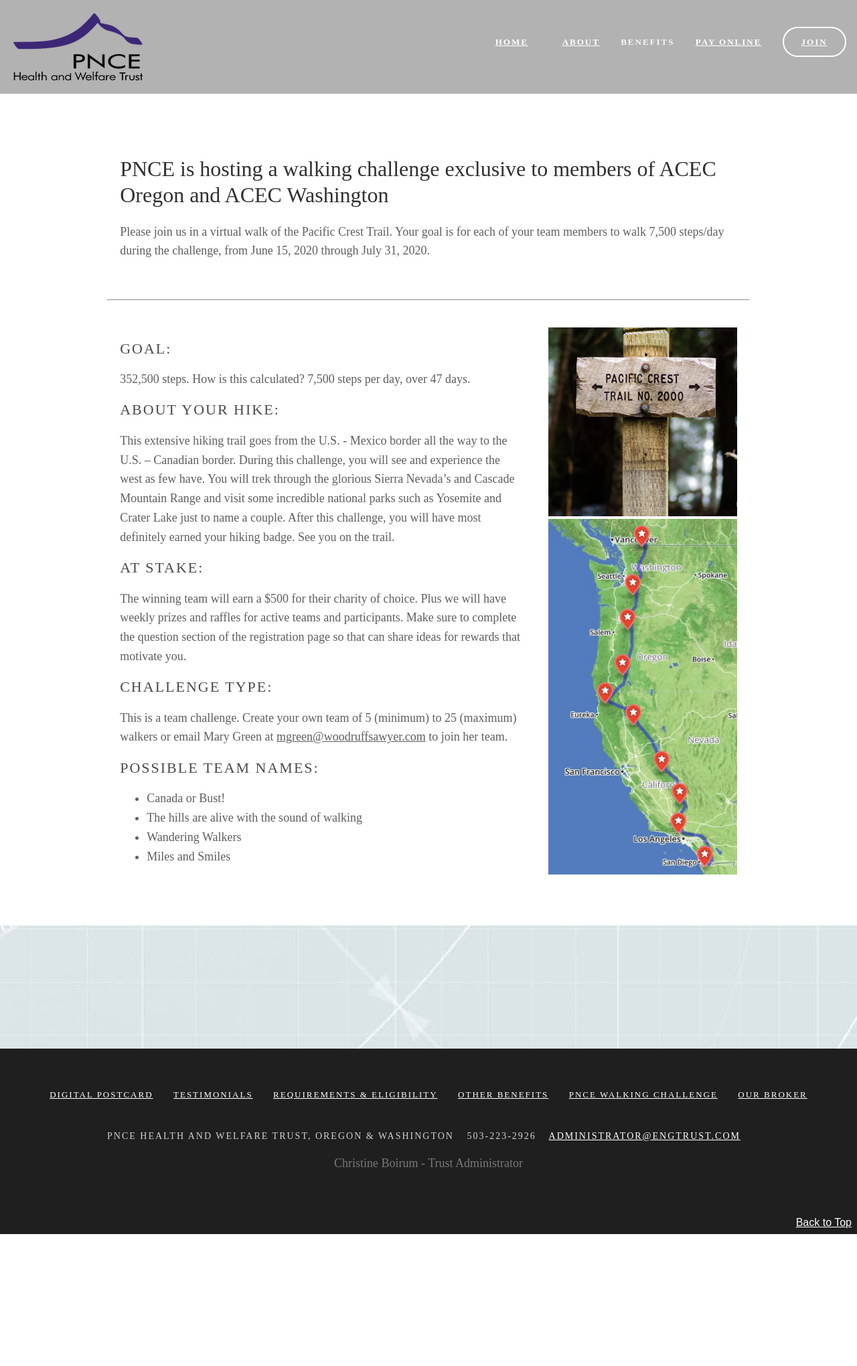
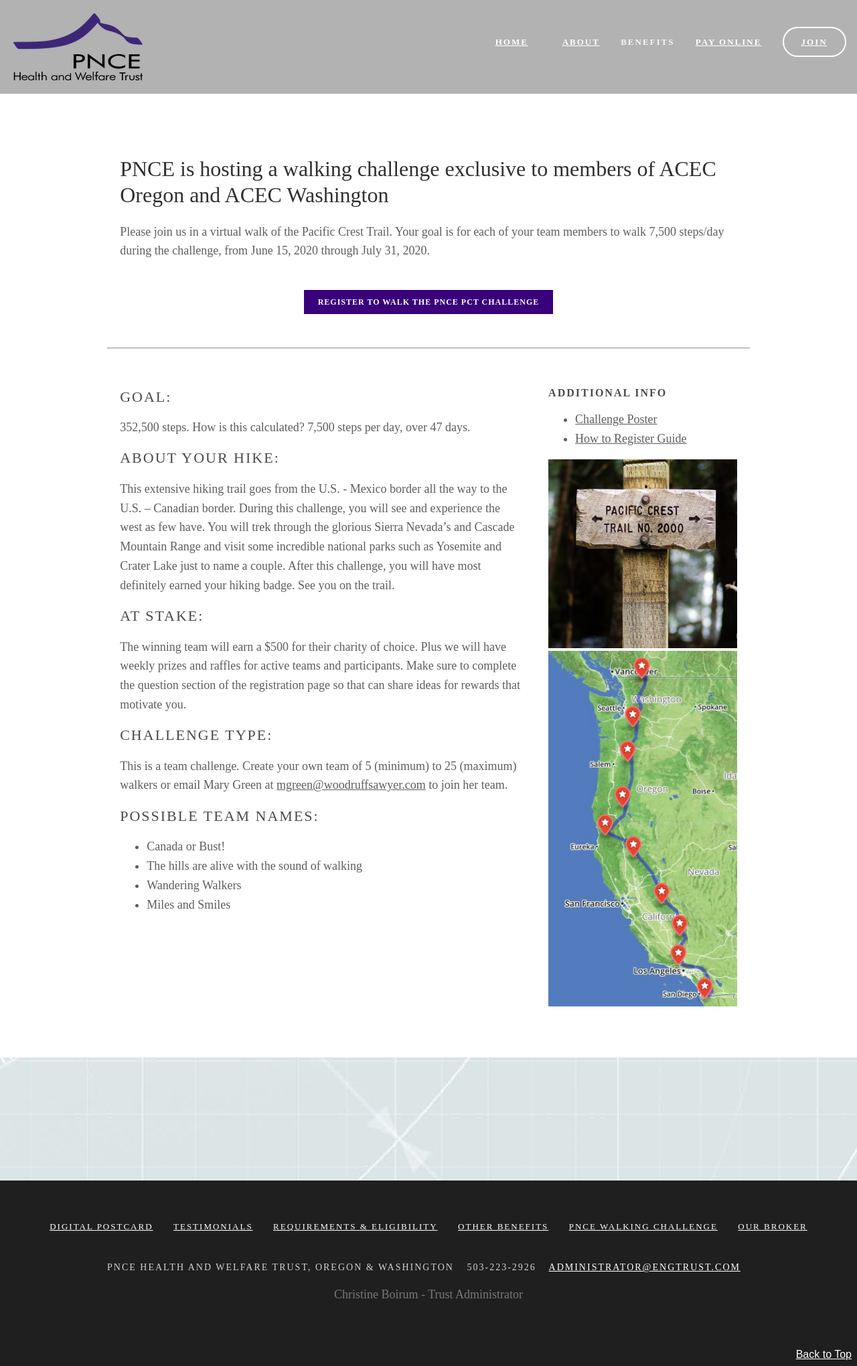
Before and after one commit to pncehwt/pncehwt.github.io, a Jekyll site: the page built from wellness.md, in a window 1280 px wide. Shown: the whole page at 67% size. Built offline with Jekyll 4.4.1, drawn with Linux system fonts in a browser that asks for light colours; some web fonts are replaced; before the commit the page ends 1843 px from its top, so only the background shows below that.

Commit message:
Second round of updates and small CSS re-org

```diff
--- /dev/null
+++ b/_sass/_helpers.scss
@@ -0,0 +1,34 @@
+.text-center {
+    text-align: center;
+}
+
+.call-to-action  {
+    -moz-box-sizing: border-box;
+    -webkit-box-sizing: border-box;
+    box-sizing: border-box;
+    font-family: "proxima-nova";
+    font-size: 12px;
+    text-transform: uppercase;
+    letter-spacing: 1px;
+    font-weight: 600;
+    font-style: normal;
+    text-decoration: none;
+    padding: 1em 1.75em;
+    background-color: #3a007b;
+    -moz-osx-font-smoothing: grayscale;
+    -webkit-font-smoothing: antialiased;
+    display: inline-block;
+    line-height: 1em;
+    margin: 10px 0;
+    color: #fff;
+    border: none;
+    -webkit-transition: background-color .1s 0s ease-in-out,color .1s 0s ease-in-out;
+    -moz-transition: background-color .1s 0s ease-in-out,color .1s 0s ease-in-out;
+    -ms-transition: background-color .1s 0s ease-in-out,color .1s 0s ease-in-out;
+    -o-transition: background-color .1s 0s ease-in-out,color .1s 0s ease-in-out;
+    transition: background-color .1s 0s ease-in-out,color .1s 0s ease-in-out;
+}
+.call-to-action:hover {
+    background-color: #613395;
+    color: #fff;
+}
--- a/_sass/_main.scss
+++ b/_sass/_main.scss
@@ -199,36 +199,7 @@ header {
         color: rgba(26,26,26,.7);
     }
 
-.call-to-action  {
-    -moz-box-sizing: border-box;
-    -webkit-box-sizing: border-box;
-    box-sizing: border-box;
-    font-family: "proxima-nova";
-    font-size: 12px;
-    text-transform: uppercase;
-    letter-spacing: 1px;
-    font-weight: 600;
-    font-style: normal;
-    text-decoration: none;
-    padding: 1em 1.75em;
-    background-color: #3a007b;
-    -moz-osx-font-smoothing: grayscale;
-    -webkit-font-smoothing: antialiased;
-    display: inline-block;
-    line-height: 1em;
-    margin: 10px 0;
-    color: #fff;
-    border: none;
-    -webkit-transition: background-color .1s 0s ease-in-out,color .1s 0s ease-in-out;
-    -moz-transition: background-color .1s 0s ease-in-out,color .1s 0s ease-in-out;
-    -ms-transition: background-color .1s 0s ease-in-out,color .1s 0s ease-in-out;
-    -o-transition: background-color .1s 0s ease-in-out,color .1s 0s ease-in-out;
-    transition: background-color .1s 0s ease-in-out,color .1s 0s ease-in-out;
-}
-.call-to-action:hover {
-    background-color: #613395;
-    color: #fff;
-}
+
 
 /* Home Page Banner*/
 .banner {
--- a/assets/css/site.scss
+++ b/assets/css/site.scss
@@ -4,4 +4,5 @@
 @import 'simple-grid';
 @import 'main';
 @import 'main-phone';
+@import 'helpers';
 @import 'tobii';
--- a/wellness.md
+++ b/wellness.md
@@ -24,6 +24,11 @@ layout: default
             </p>
         </div>
     </div>
+    <div class="row">
+        <div class="col-12 text-center">
+            <a href="https://pncehwt.walkertracker.com/" target="_blank" class="call-to-action">Register to Walk the PNCE PCT Challenge</a>
+        </div>
+    </div>
     <hr />
     <div class="row">
         <div class="col-8">
@@ -44,6 +49,11 @@ layout: default
             </ul>
         </div>
         <div class="col-4">
+            <h3>Additional Info</h3>
+            <ul>
+                <li><a href="/assets/documents/2020/PNCE2020StepsChallengePoster.pdf">Challenge Poster</a></li>
+                <li><a href="/assets/documents/2020/2020PNCEWalkingChallenge-HowToRegister.pdf">How to Register Guide</a></li>
+            </ul>
             <img src="/assets/images/WellnessChallengeTrailHead.jpg" data-image-dimensions="480x480" data-image-focal-point="0.5,0.5" alt="A trail markder for the Pacific Crest Trail NO. 2000" />
             <br/>
             <img src="/assets/images/WellnessChallengePacific-Crest-Map.jpg" data-image-dimensions="294x555" data-image-focal-point="0.5,0.5" alt="A map of the Pacific Crest Trail" />
```
Also changed, not shown: benefits/medical.md (+2 -6 lines), 4 other files.
